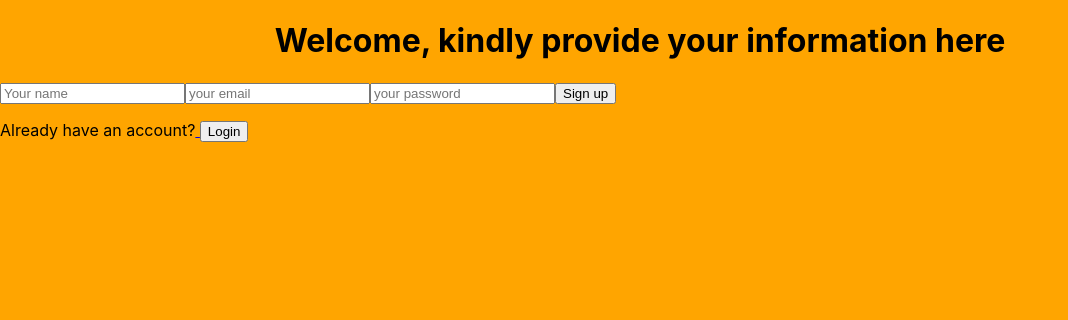
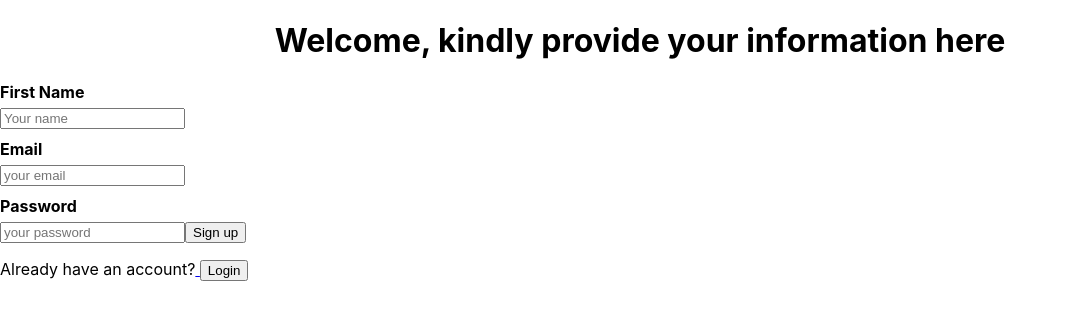
Before and after one commit to Arole01/LoginForm, a React (Create React App) app: page /signup in a window 1280 px wide. Shown: the top 320 px of the page, without its empty margins (0-1068 px from the left). Built offline with nearby package versions, Linux system fonts and the light colour scheme.

Commit message:
cssforsignup

```diff
--- /dev/null
+++ b/src/Pages/Signup.css
@@ -0,0 +1,9 @@
+body {
+    background: white;
+}
+
+.form-container label {
+    font-weight: bold;
+    display: block;
+    margin: 10px 0 5px;
+}
--- a/src/Pages/Signup.js
+++ b/src/Pages/Signup.js
@@ -5,6 +5,7 @@ import {yupResolver} from "@hookform/resolvers/yup"
 import { toast } from 'react-toastify'
 import axios from 'axios'
 import { Link } from "react-router-dom"
+import "./Signup.css"
 
 const schema = Yup.object({
     name:Yup.string().required().trim(),
@@ -31,20 +32,24 @@ const submit = async (data)=> {
     }
 }
     return (
-        <div>
+        <div className="signup-grid">
             <h1>Welcome, kindly provide your information here</h1>
-        <form onSubmit={handleSubmit(submit)}>
+        <form className="form-container" onSubmit={handleSubmit(submit)}>
+            <label>First Name</label>
             <input type="text" placeholder="Your name" {...register("name")}/>
             {errors.name && <p style={{color:"red"}}>{errors.name.message}</p>}
+            <label>Email</label>
             <input type="email" placeholder="your email" {...register("email")}/>
             {errors.email && <p style={{color:"red"}}>{errors.email.message}</p>}
+            <label>Password</label>
             <input type="text" placeholder="your password" {...register("password")}/>
             {errors.password && <p style={{color:"red"}}>{errors.password.message}</p>}
 
             <button disabled={loading}>{loading? "Signing up": "Sign up"}</button>
             </form>
 
-            <p>Already have an account?<Link to="/login"> <button>Login</button></Link></p>
+            <p>Already have an account?
+                <Link to="/login"> <button>Login</button></Link></p>
         </div>
     )
 }
```
